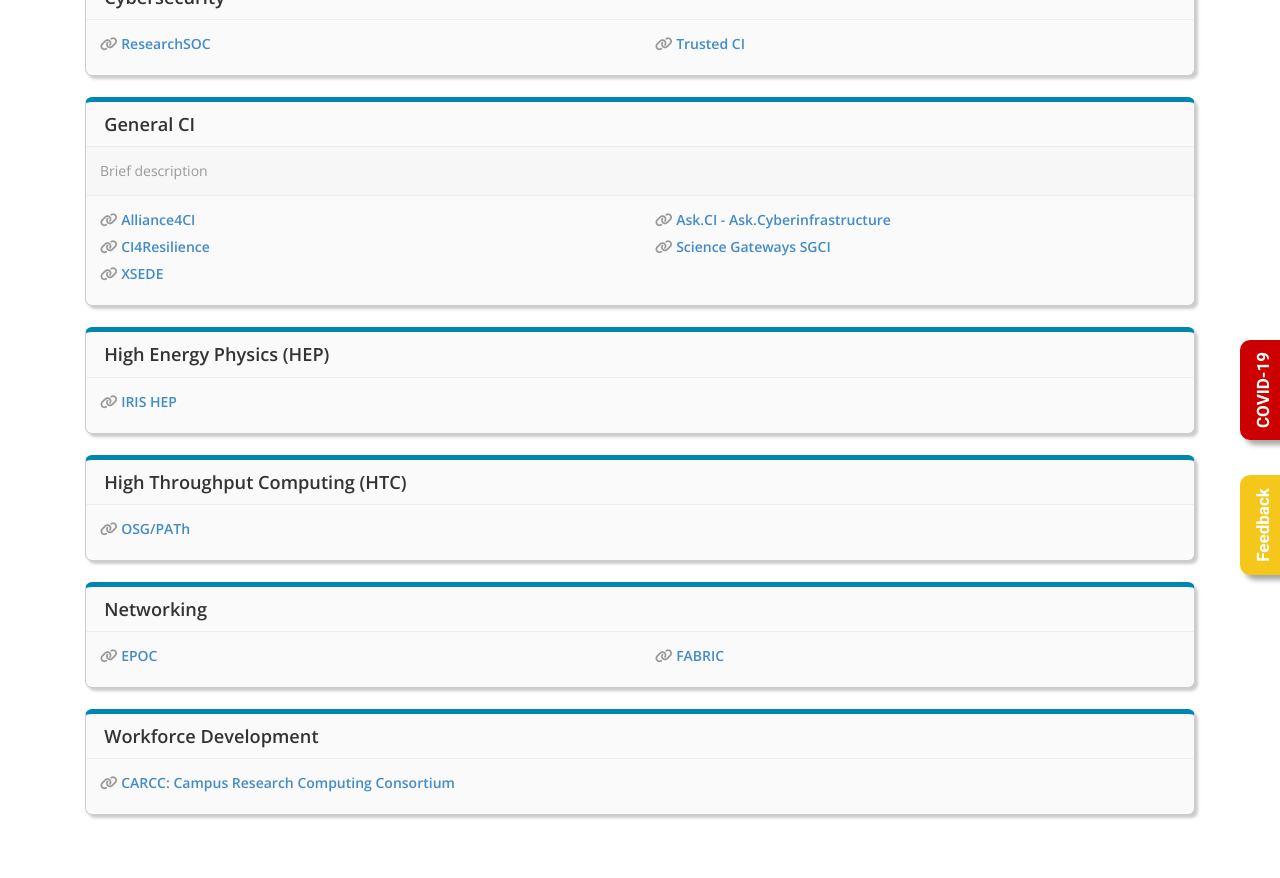
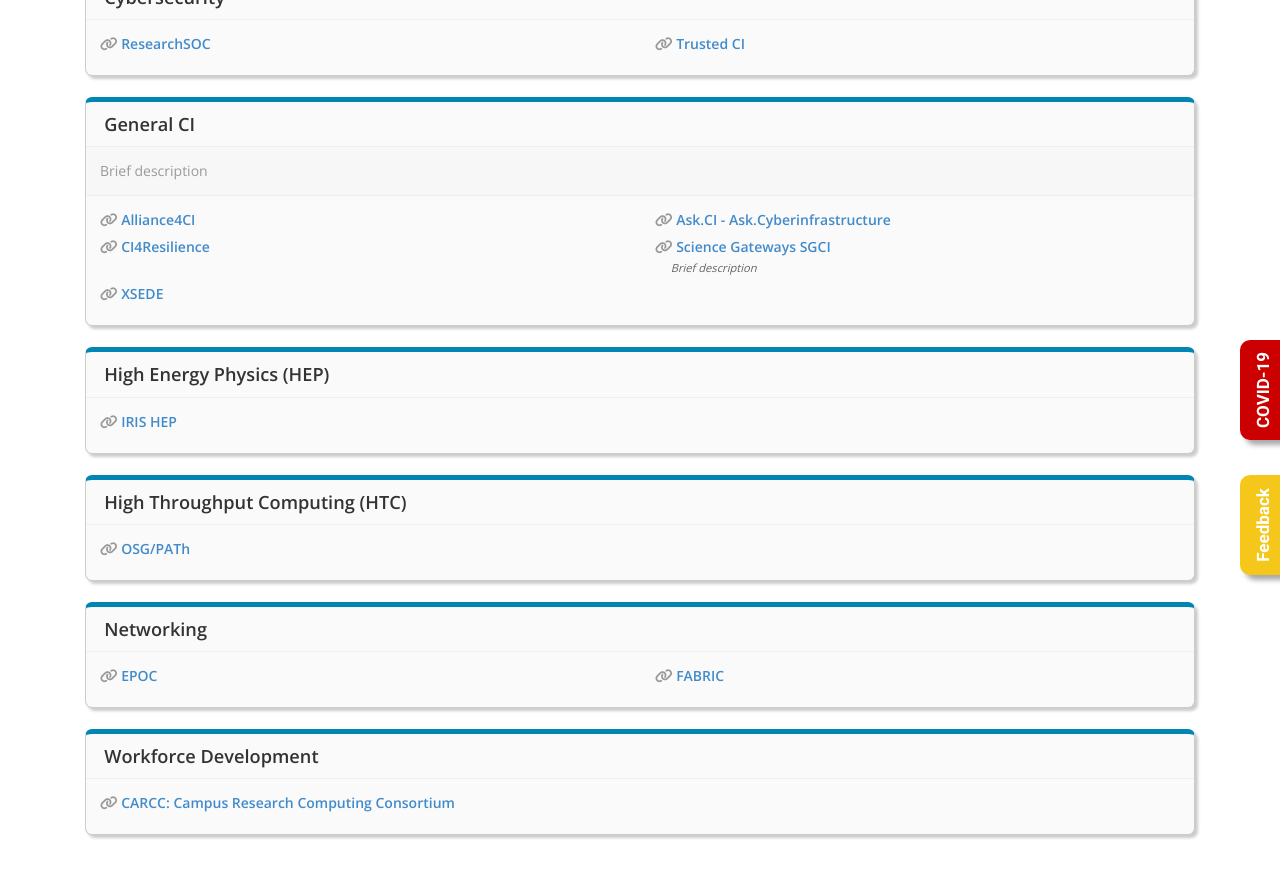
Before and after one commit to cicoe/cicoe.github.io, a Jekyll site: the page built from relevant_projects.html, in a window 1280 px wide and 900 px high, scrolled down 853 px. Shown: the top 878 px of the window. Built offline with Jekyll 4.4.1, drawn with Linux system fonts in a browser that asks for light colours; nearby versions of some CDN libraries; some web fonts are replaced.

Commit message:
updates to relevant projects

```diff
--- a/_data/relevantprojects.yml
+++ b/_data/relevantprojects.yml
@@ -3,6 +3,7 @@
   projects:
     - title: "Science Gateways SGCI"
       website: "https://sciencegateways.org/"
+      description: "Brief description"
     - title: "Alliance4CI"
       website: "https://alliance4ci.org/"
     - title: "CI4Resilience"
--- a/relevant_projects.html
+++ b/relevant_projects.html
@@ -34,6 +34,12 @@
                                 <a href="{{ p.website }}" target="_blank">
                                     <strong>{{ p.title }}</strong>
                                 </a>
+                                {% if p.description.size > 0 %}
+                                <br/>
+                                <span style="margin-left: 1.4em; font-size: 0.8em; font-style: italic; color: #666">
+                                    {{ p.description }}
+                                </span>
+                                {% endif %}
                             </div>
                             {% endfor %}
                         </div>
```
